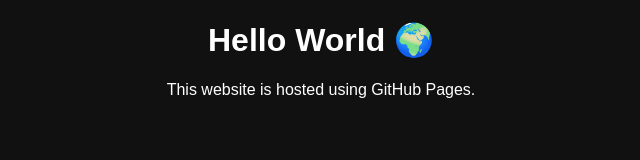
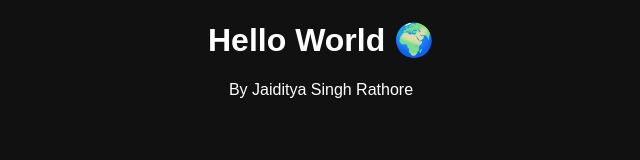
Before and after one commit to jaidityasinghrathore123-art/skibidijai.github.io, a plain HTML site: page index.html in a window 1280 px wide. Shown: the whole page, without its empty margins (319-959 px from the left). Drawn offline with Linux system fonts and the light colour scheme.

Commit message:
Change paragraph text to include author name
Updated the paragraph to include the author's name.

```diff
--- a/index.html
+++ b/index.html
@@ -6,7 +6,7 @@
 </head>
 <body>
   <h1>Hello World 🌍</h1>
-  <p>This website is hosted using GitHub Pages.</p>
+  <p>By Jaiditya Singh Rathore</p>
 
 </body>
 </html>
```
